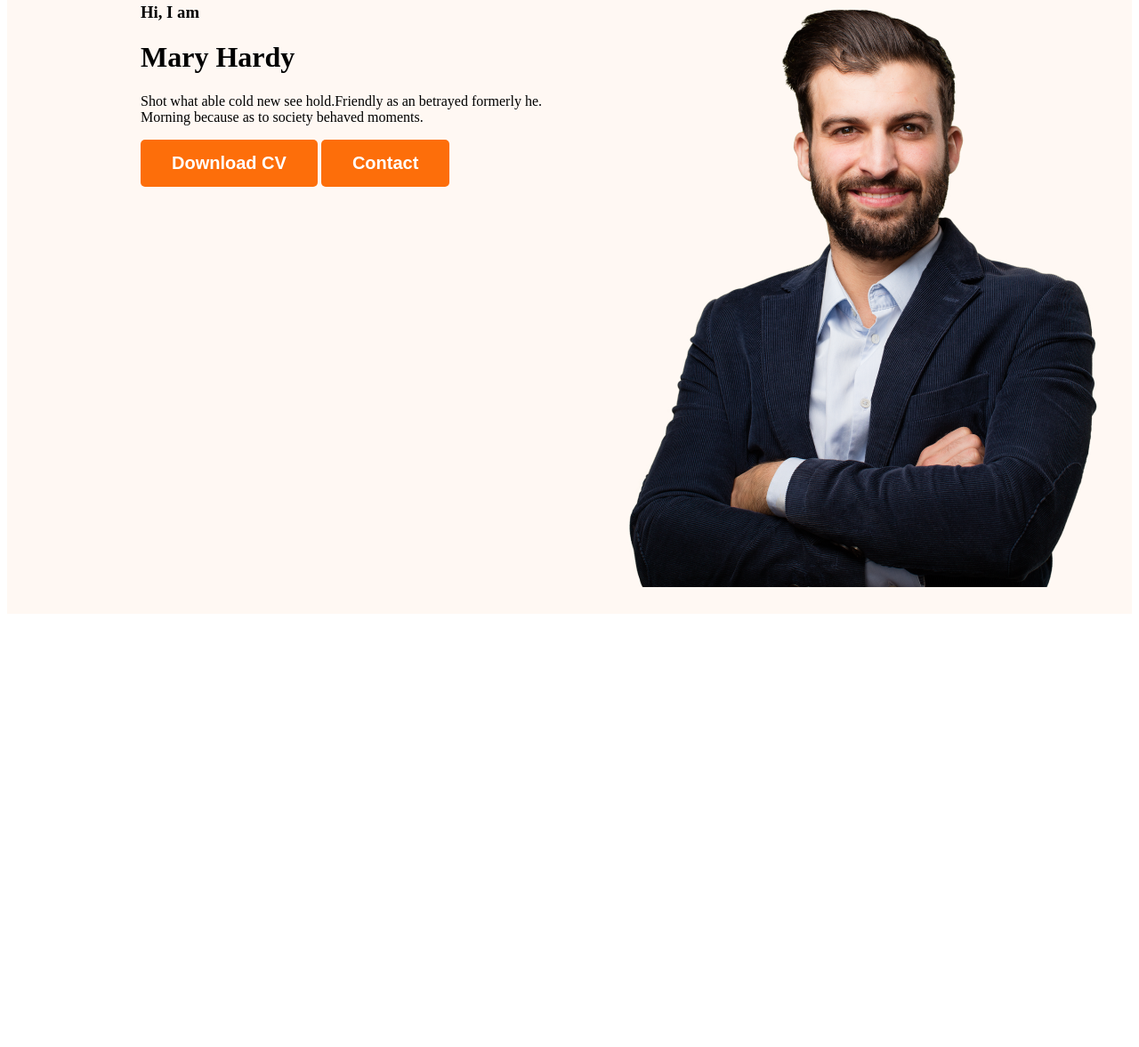
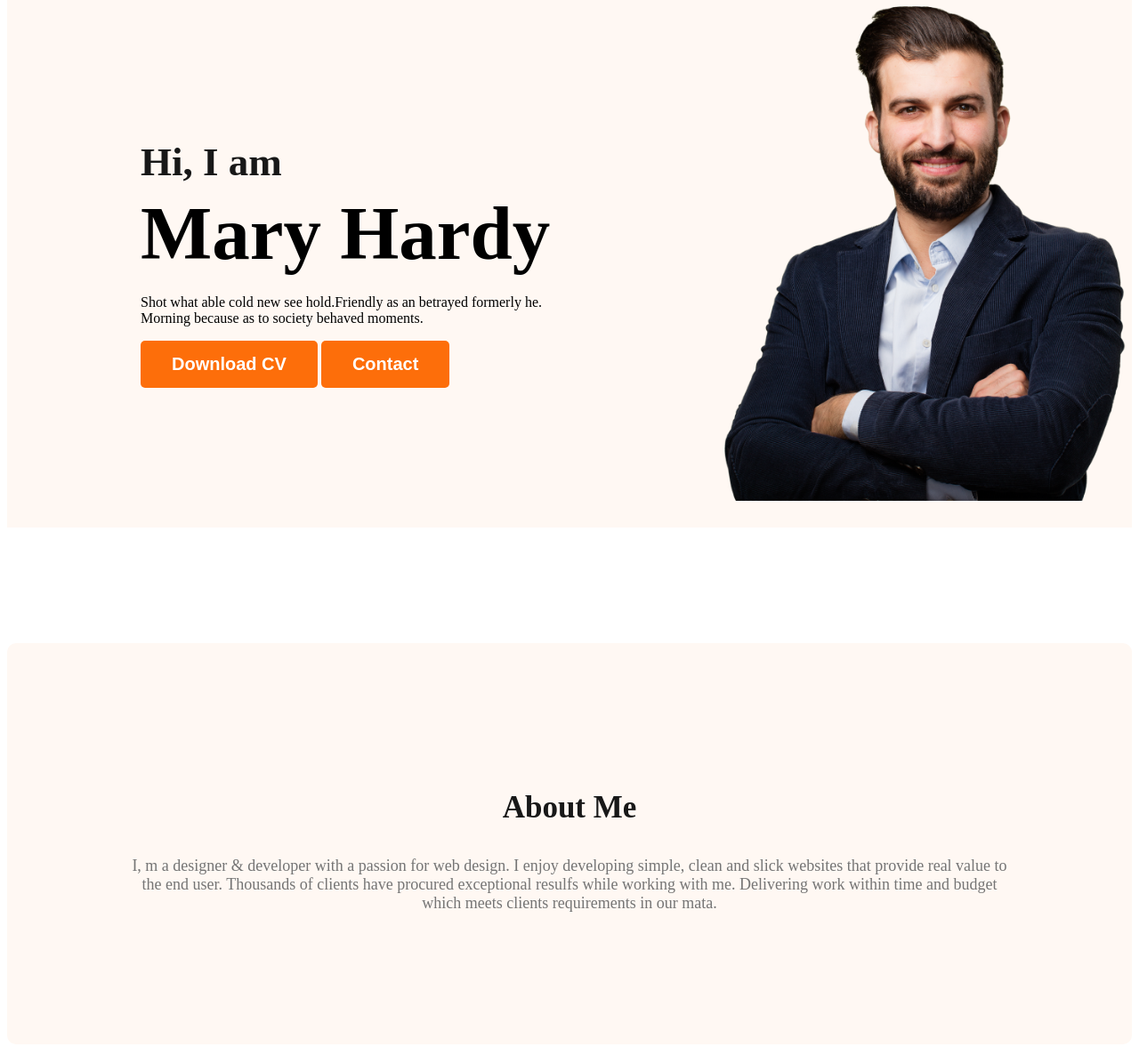
Before and after one commit to Mosaddik-habib/webdeveloper-portfolio, a plain HTML site: page index.html in a window 1280 px wide. Shown: the part 196-1373 px from the top of the page at 89% size. Before the commit the page ends 894 px from the top, so only its background shows below. Drawn offline with Linux system fonts and the light colour scheme.

Commit message:
about section creation

```diff
--- a/index.html
+++ b/index.html
@@ -23,7 +23,7 @@
             <div class="banner-content">
                 <h3 class="banner-greetig">Hi, I  am</h3>
                 <h1 class="banner-title">Mary Hardy</h1>
-                <p>Shot what able cold new see hold.Friendly as an betrayed formerly he. Morning because as to society behaved moments.</p>
+                <p class="banner-discription">Shot what able cold new see hold.Friendly as an betrayed formerly he. Morning because as to society behaved moments.</p>
                 <button class="btn-primary">Download CV</button>
                 <button class="btn-primary">Contact</button>
             </div>
@@ -32,7 +32,10 @@
 
     </header>
     <main>
-
+        <section class="about">
+            <h3 class="section-title">About Me</h3>
+            <p class="section-discription">I, m a designer & developer with a passion for web design. I enjoy developing simple, clean and slick websites that provide real value to the end user. Thousands of clients have procured exceptional resulfs while working with me. Delivering work within time and budget which meets clients requirements in our mata.</p>
+        </section>
 
     </main>
 
--- a/styles/styles.css
+++ b/styles/styles.css
@@ -16,6 +16,18 @@ font-family : 'Open Sans', sans-serif;
     padding: 15px 35px;
 
 }
+.section-title {
+    color: #181818;
+    text-align: center;
+    font-size: 35px;
+    font-weight: 700;
+}
+
+.section-discription {
+    color: #757575;
+    text-align: center;
+    font-size: 18px;
+    }
 
 /* nav related styles */
 nav {
@@ -50,9 +62,45 @@ nav a{
 /*  header related style */
 .header {
     background-color: #FFF8F3;
+    border-image: url('../images/header_bg.png');
+    background-repeat: no-repeat;
+    background-position: bottom right;
 }
 
 .banner {
-    padding: 30px 30px 30px 150px;
+    padding: 30px 0px 30px 150px;
     display: flex;
+    align-items: center;
+    justify-content: space-between;
 }
+.banner-content {
+    max-width: 500px;
+}
+
+.banner .profile-pic{
+    width: 500px;
+}
+
+.banner-greetig {
+ font-size: 45px;
+ color: #181818;
+ margin-bottom: 0;
+}
+
+.banner-title {
+    font-size: 85px;
+    font-weight: 700;
+    margin-top: 5px;
+    margin-bottom: 20px;
+}
+
+/* Main section style  */
+
+
+/* About  section style  */
+.about {
+    padding: 130px;
+    border-radius: 10px;
+    background: #FFF8F3;
+    margin: 130px 0px;
+}
```
